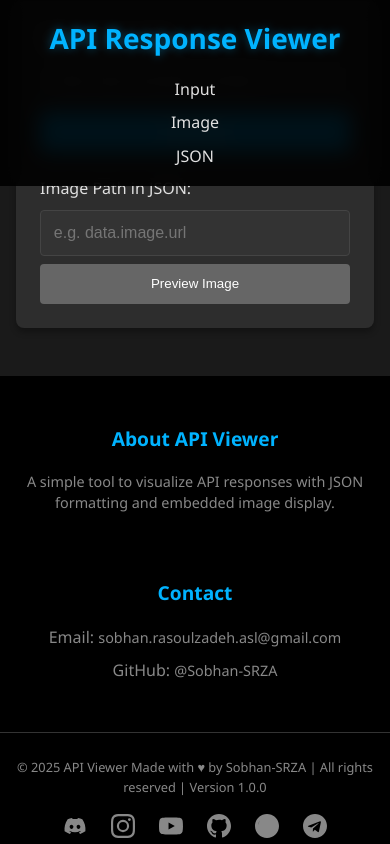
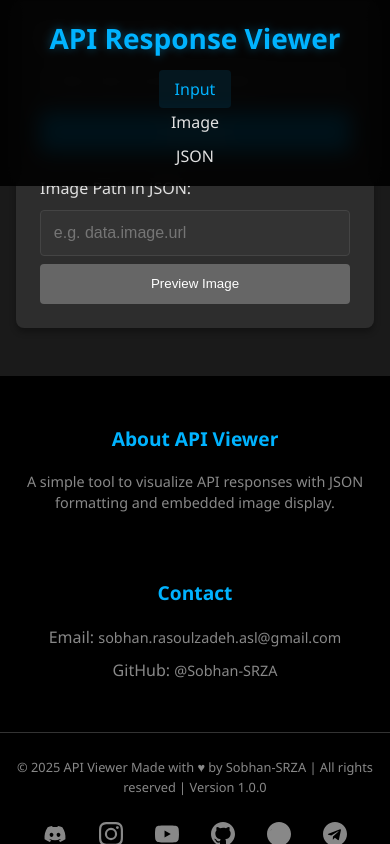
Before and after one commit to Sobhan-SRZA/API-Response-Viewer, a plain HTML site: page index.html in a window 390 px wide. Both pictures are taken after a click on the link "Input". Shown: the part 201-1045 px from the top of the page. Drawn offline with nearby package versions, Linux system fonts and the light colour scheme.

Commit message:
Add files via upload

```diff
--- a/index.html
+++ b/index.html
@@ -9,7 +9,7 @@
   <!-- SEO Meta Tags -->
   <title>API Response Viewer - Display JSON & Images from APIs</title>
   <meta name="description"
-    content="  visualize API responses with JSON formatting and embedded image display. Perfect for developers testing REST APIs.">
+    content="Instantly visualize API responses with JSON formatting and embedded image display. Perfect for developers testing REST APIs.">
   <meta name="keywords" content="API viewer, JSON formatter, REST API tester, API image display, Sobhan SRZA, Persian Caesar, Mr.Sinre">
   <meta name="author" content="Sobhan-SRZA">
 
@@ -183,7 +183,8 @@
   <!-- Scripts -->
   <script src="https://cdnjs.cloudflare.com/ajax/libs/prism/1.24.1/prism.min.js"></script>
   <script src="https://cdnjs.cloudflare.com/ajax/libs/prism/1.24.1/components/prism-json.min.js"></script>
-  <script src="script.js" type="module"></script>
+  <!-- <script src="script.js" type="module"></script> -->
+  <script src="script.js" defer></script>
 </body>
 
 </html>
--- a/script.js
+++ b/script.js
@@ -9,29 +9,26 @@ class APIViewer {
   this.jsonOutput = document.getElementById("json-output");
   this.loader = document.querySelector(".loader");
   this.outputImage = document.getElementById("output-image");
-  this.navList = document.querySelector(".nav__list");
+  this.navLinks = document.querySelectorAll(".nav__link");
 
   this.initEventListeners();
  }
 
  initEventListeners() {
-  addEventListener("DOMContentLoaded", () => {
-   const sections = ["image-section", "input-section", "json-section"];
-   const [__, tag] = document.URL.split("#")
-   if (sections.includes(tag)) {
-    const allLinks = this.navList.querySelectorAll("a")
-    allLinks.forEach((link)=>link.classList.remove("active"))
-    for (const link of allLinks) {
-     const [__, cleanHref] = link.href.split("#")
-     if (sections.includes(cleanHref)) {
-      link.classList.add("active")
-     }
-    }
-   }
-
-  });
   this.form.addEventListener("submit", this.handleSubmit.bind(this));
   this.previewImageBtn.addEventListener("click", this.previewImage.bind(this));
+  setInterval(() => {
+   this.locationString = document.URL.toString();
+   const [__, tag] = this.locationString.split("#");
+   this.navLinks.forEach((link) => {
+    const [__, cleanHref] = link.href.split("#");
+    if (tag === cleanHref)
+     link.classList.add("active");
+
+    else
+     link.classList.remove("active");
+   });
+  })
  }
 
  async handleSubmit(e) {
--- a/style.css
+++ b/style.css
@@ -290,23 +290,31 @@ pre.json-output {
 }
 
 .social-icons {
- display: flex;
- justify-content: center;
- gap: 1.5rem;
+  display: flex;
+  justify-content: center;
+  gap: 1.5rem;
+  flex-wrap: wrap;
 }
 
 .social-icon {
- color: #888;
- transition: color 0.3s ease;
+  color: #888;
+  transition: all 0.3s ease;
+  padding: 0.5rem;
+  border-radius: 50%;
+  display: flex;
+  align-items: center;
+  justify-content: center;
 }
 
 .social-icon:hover {
- color: var(--primary-color);
+  color: var(--primary-color);
+  background: rgba(0, 179, 255, 0.1);
+  transform: translateY(-2px);
 }
 
 .icon {
- width: 24px;
- height: 24px;
+  width: 28px;
+  height: 28px;
 }
 
 /* Responsive Footer */
@@ -326,3 +334,14 @@ pre.json-output {
    gap: 0.5rem;
  }
 }
+
+@media (max-width: 480px) {
+  .social-icons {
+    gap: 1rem;
+  }
+
+  .icon {
+    width: 24px;
+    height: 24px;
+  }
+}
```
